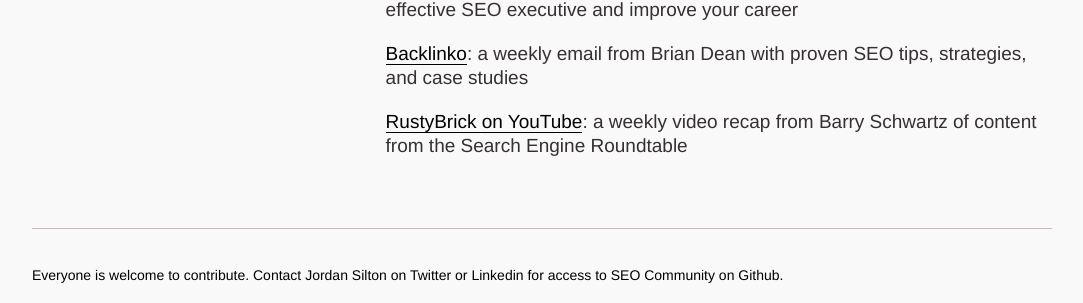
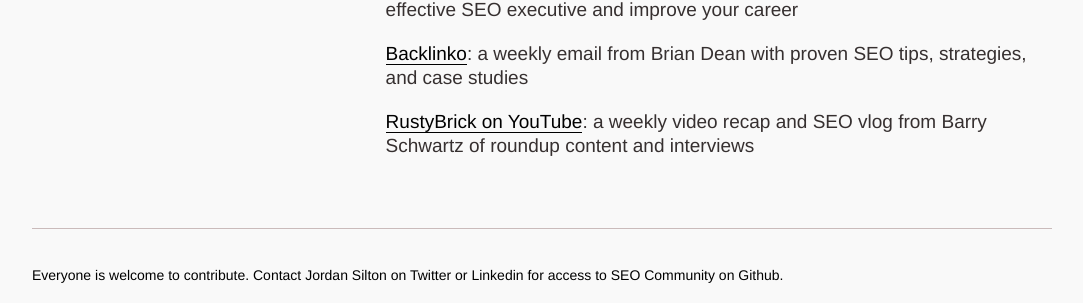
Before and after one commit to micahfk/seo-community, a Jekyll site: the page built from index.html, in a window 1280 px wide. Shown: the part 1770-2073 px from the top of the page, without its empty margins (98-1181 px from the left). Built offline with Jekyll 4.4.1, drawn with Linux system fonts in a browser that asks for light colours.

Commit message:
Update newsletters.html
Changed to full RustyBrick channel to include Vlog too

```diff
--- a/_includes/newsletters.html
+++ b/_includes/newsletters.html
@@ -17,7 +17,7 @@
             <li><a href="https://growthmemo.kevin-indig.com/">Growth Memo</a>: a weekly email from Kevin Indig including thee most important trends in SEO and growth</li>
             <li><a href="https://seomba.substack.com/">The SEO MBA</a>: a newsletter from Tom Critchlow with tips to become a more effective SEO executive and improve your career</li>
             <li><a href="https://backlinko.com/newsletter">Backlinko</a>: a weekly email from Brian Dean with proven SEO tips, strategies, and case studies</li>
-			<li><a href="https://youtube.com/playlist?list=PL49BCF63B00092CA6">RustyBrick on YouTube</a>: a weekly video recap from Barry Schwartz of content from the Search Engine Roundtable</li>
+			<li><a href="https://www.youtube.com/channel/UCp8Kv-cF9YfA-G33CRxv6SQ">RustyBrick on YouTube</a>: a weekly video recap and SEO vlog from Barry Schwartz of roundup content and interviews</li>
 		</ul>
 	</div>
 </div>
```
